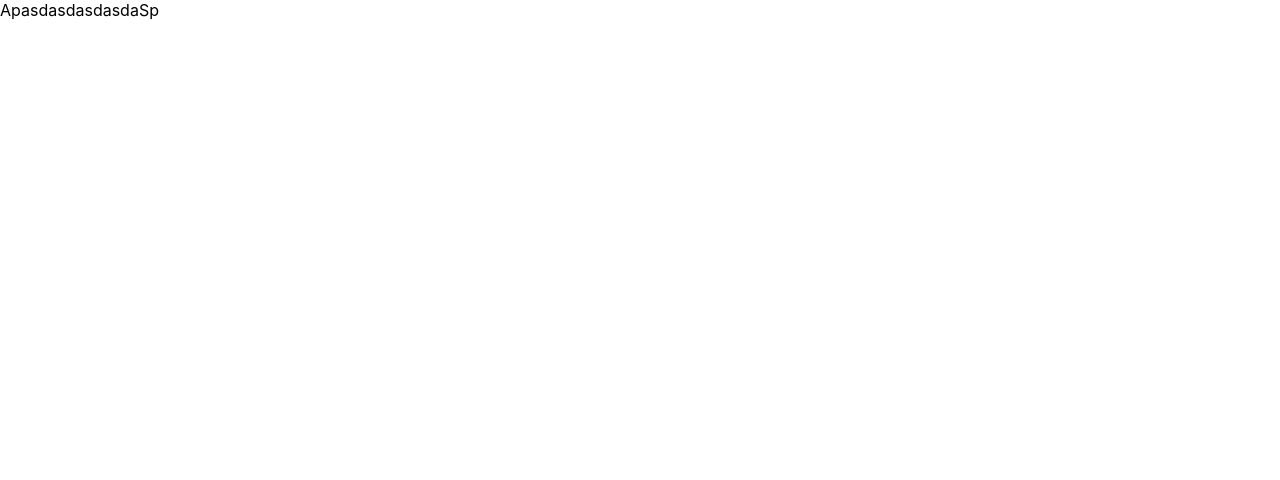
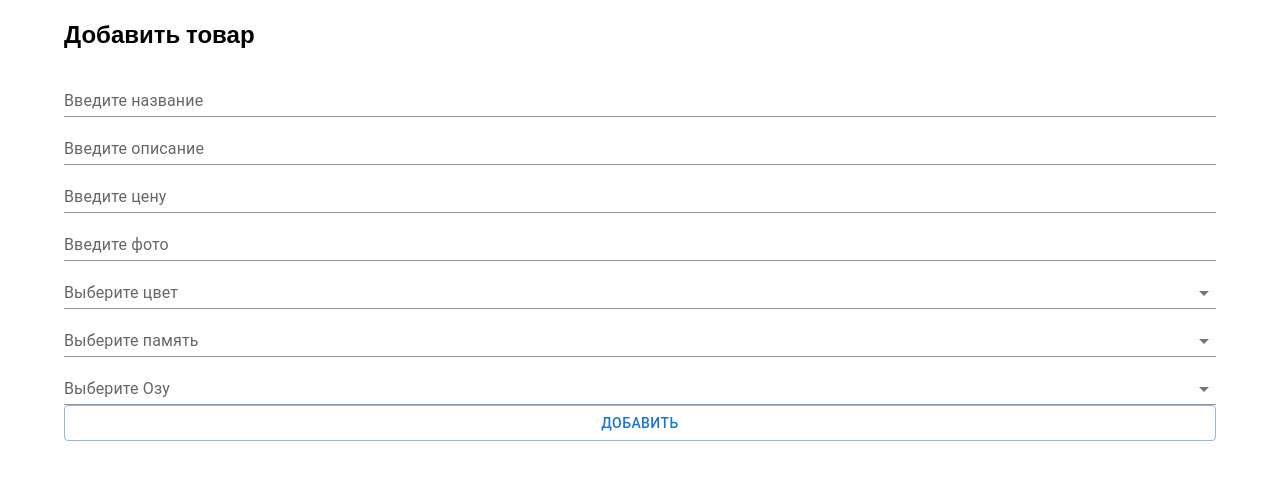
Before and after one commit to Nerbol8/laptopshop, a React (Create React App) app: page /admin-panel/add in a window 1280 px wide. Shown: the top 480 px of the page. Built offline with nearby package versions, Linux system fonts and the light colour scheme.

Commit message:
Azamat Добавление

```diff
--- /dev/null
+++ b/database.json
@@ -0,0 +1,3 @@
+{
+  "products": []
+}
--- a/src/App.js
+++ b/src/App.js
@@ -1,7 +1,14 @@
 import React from "react";
+import AdminContext from "./contexts/AdminContext";
+import ClientContext from "./contexts/ClientContext";
+import Navigation from "./Navigation";
 
 const App = () => {
-  return <div>ApasdasdasdasdaSp</div>;
+  return (
+    <AdminContext>
+      <Navigation />
+    </AdminContext>
+  );
 };
 
 export default App;
--- a/src/Navigation.js
+++ b/src/Navigation.js
@@ -1,7 +1,26 @@
 import React from "react";
+import { BrowserRouter, Route, Routes } from "react-router-dom";
+import AdminPage from "./pages/AdminPage";
+import AddProductPage from "./pages/AddProductPage";
+import EditProductPage from "./pages/EditProductPage";
+import Navbar from "./components/Navbar";
+import MainPage from "./pages/MainPage";
+import CartPage from "./pages/CartPage";
+import ProductDetailsPage from "./pages/ProductDetailsPage";
 
 const Navigation = () => {
-  return <div>Navigation</div>;
+  return (
+    <BrowserRouter>
+      <Routes>
+        <Route path="/admin-panel" element={<AdminPage />} />
+        <Route path="/admin-panel/add" element={<AddProductPage />} />
+        <Route path="/admin-panel/edit/:id" element={<EditProductPage />} />
+        <Route path="/" element={<MainPage />} />
+        <Route path="/cart" element={<CartPage />} />
+        <Route path="/details/:id" element={<ProductDetailsPage />} />
+      </Routes>
+    </BrowserRouter>
+  );
 };
 
 export default Navigation;
--- a/src/contexts/AdminContext.js
+++ b/src/contexts/AdminContext.js
@@ -1,7 +1,52 @@
-import React from "react";
+import axios from "axios";
+import React, { useReducer } from "react";
+import { API } from "../helpers/consts";
 
-const AdminContext = () => {
-  return <div>AdminContext</div>;
+//! Подключение хука CreateContex
+
+export const adminContext = React.createContext();
+
+//! Состояния
+
+const initState = {
+  products: [],
+};
+
+const reducer = (state = initState, action) => {
+  switch (action.type) {
+    case "GET_PRODUCTS":
+      return { ...state, products: action.payload };
+    case "GET_PRODUCT_TO_EDIT":
+      return { ...state, productToEdit: action.payload };
+    default:
+      return state;
+  }
+};
+
+const AdminContext = (props) => {
+  const [state, dispatch] = useReducer(reducer, initState);
+  const addProduct = async (newProduct) => {
+    await axios.post(API, newProduct);
+  };
+
+  const getProducts = async () => {
+    const response = await axios(API);
+    const action = {
+      type: "GET_PRODUCTS",
+      payload: response.data,
+    };
+    dispatch(action);
+  };
+
+  return (
+    <adminContext.Provider
+      value={{
+        addProduct: addProduct,
+      }}
+    >
+      {props.children}
+    </adminContext.Provider>
+  );
 };
 
 export default AdminContext;
--- a/src/helpers/consts.js
+++ b/src/helpers/consts.js
@@ -0,0 +1 @@
+export const API = "http://localhost:8000/products";
--- a/src/index.css
+++ b/src/index.css
@@ -1,13 +1,21 @@
+@import url("https://fonts.googleapis.com/css2?family=Urbanist:wght@300;700&display=swap");
+* {
+  font-family: "Urbanist", sans-serif;
+}
 body {
   margin: 0;
-  font-family: -apple-system, BlinkMacSystemFont, 'Segoe UI', 'Roboto', 'Oxygen',
-    'Ubuntu', 'Cantarell', 'Fira Sans', 'Droid Sans', 'Helvetica Neue',
-    sans-serif;
+
   -webkit-font-smoothing: antialiased;
   -moz-osx-font-smoothing: grayscale;
 }
 
-code {
-  font-family: source-code-pro, Menlo, Monaco, Consolas, 'Courier New',
-    monospace;
+a {
+  color: unset;
+  text-decoration: none;
 }
+
+.add-edit-page form {
+  display: flex;
+  flex-wrap: wrap;
+  flex-direction: column;
+}
--- a/src/pages/AddProductPage.jsx
+++ b/src/pages/AddProductPage.jsx
@@ -0,0 +1,151 @@
+import {
+  Button,
+  Container,
+  FormControl,
+  InputLabel,
+  MenuItem,
+  Select,
+  TextField,
+} from "@mui/material";
+import React, { useState } from "react";
+import { adminContext } from "../contexts/AdminContext";
+
+const AddProductPage = () => {
+  const data = React.useContext(adminContext);
+  const { addProduct } = data;
+
+  const [newProduct, setNewProduct] = useState({
+    name: "",
+    description: "",
+    price: "",
+    image: "",
+    ram: "",
+    memory: "",
+    color: "",
+    feedbacks: [],
+    likes: 0,
+  });
+
+  const handleSubmit = (event) => {
+    event.preventDefault();
+    for (let key in newProduct) {
+      let value = newProduct[key];
+      if (typeof value === "string") {
+        if (!value.trim()) {
+          alert("Заполните поля!");
+          return;
+        }
+      }
+    }
+
+    addProduct(newProduct);
+    setNewProduct({
+      name: "",
+      description: "",
+      price: "",
+      image: "",
+      ram: "",
+      memory: "",
+      color: "",
+    });
+  };
+
+  return (
+    <Container>
+      <div className="add-edit-page">
+        <h2>Добавить товар</h2>
+        <form onSubmit={handleSubmit}>
+          <TextField
+            onChange={(e) =>
+              setNewProduct({ ...newProduct, name: e.target.value })
+            }
+            value={newProduct.name}
+            label="Введите название"
+            variant="standard"
+          />
+          <TextField
+            onChange={(e) =>
+              setNewProduct({ ...newProduct, description: e.target.value })
+            }
+            value={newProduct.description}
+            label="Введите описание"
+            variant="standard"
+          />
+          <TextField
+            type="number"
+            onChange={(e) =>
+              setNewProduct({ ...newProduct, price: parseInt(e.target.value) })
+            }
+            value={newProduct.price}
+            label="Введите цену"
+            variant="standard"
+          />
+          <TextField
+            onChange={(e) =>
+              setNewProduct({ ...newProduct, image: e.target.value })
+            }
+            value={newProduct.image}
+            label="Введите фото"
+            variant="standard"
+          />
+          <FormControl variant="standard">
+            <InputLabel id="color-select-label">Выберите цвет</InputLabel>
+            <Select
+              onChange={(e) =>
+                setNewProduct({ ...newProduct, color: e.target.value })
+              }
+              value={newProduct.color}
+              label="Выберите цвет"
+              labelId="color-select-label"
+            >
+              <MenuItem value="black">Чёрный</MenuItem>
+              <MenuItem value="white">Белый</MenuItem>
+              <MenuItem value="blue">Синий</MenuItem>
+              <MenuItem value="pink">Розовый</MenuItem>
+              <MenuItem value="yellow">Жёлтый</MenuItem>
+              <MenuItem value="red">Красный</MenuItem>
+            </Select>
+          </FormControl>
+          <FormControl variant="standard">
+            <InputLabel id="memory-select-label">Выберите память</InputLabel>
+            <Select
+              onChange={(e) =>
+                setNewProduct({ ...newProduct, memory: e.target.value })
+              }
+              value={newProduct.memory}
+              label="Выберите память"
+              labelId="memory-select-label"
+            >
+              <MenuItem value="256">256 GB</MenuItem>
+              <MenuItem value="512">512 GB</MenuItem>
+              <MenuItem value="1024">1024 GB</MenuItem>
+              <MenuItem value="2048">2048 GB</MenuItem>
+            </Select>
+          </FormControl>
+          <FormControl variant="standard">
+            <InputLabel id="ram-select-label">Выберите Озу</InputLabel>
+            <Select
+              onChange={(e) =>
+                setNewProduct({ ...newProduct, ram: e.target.value })
+              }
+              value={newProduct.ram}
+              label="Выберите ОЗУ "
+              labelId="ram-select-label"
+            >
+              <MenuItem value="4">4 GB</MenuItem>
+              <MenuItem value="8">8 GB</MenuItem>
+              <MenuItem value="16">16 GB</MenuItem>
+              <MenuItem value="32">32 GB</MenuItem>
+              <MenuItem value="64">64 GB</MenuItem>
+            </Select>
+          </FormControl>
+          <Button type="submit" variant="outlined">
+            Добавить
+          </Button>
+        </form>
+      </div>
+    </Container>
+  );
+};
+
+export default AddProductPage;
--- /dev/null
+++ b/src/pages/ProductDetailsPage.jsx
@@ -0,0 +1,7 @@
+import React from "react";
+
+const ProductDetailsPage = () => {
+  return <div>ProductDetailsPage</div>;
+};
+
+export default ProductDetailsPage;
```
Also changed, not shown: src/components/AdminTable.jsx (+4 -6 lines), src/components/ErbolPagination.jsx (+7 -0 lines), src/components/Navbar.jsx (+4 -6 lines), src/pages/ProductDetails.jsx (deleted).
